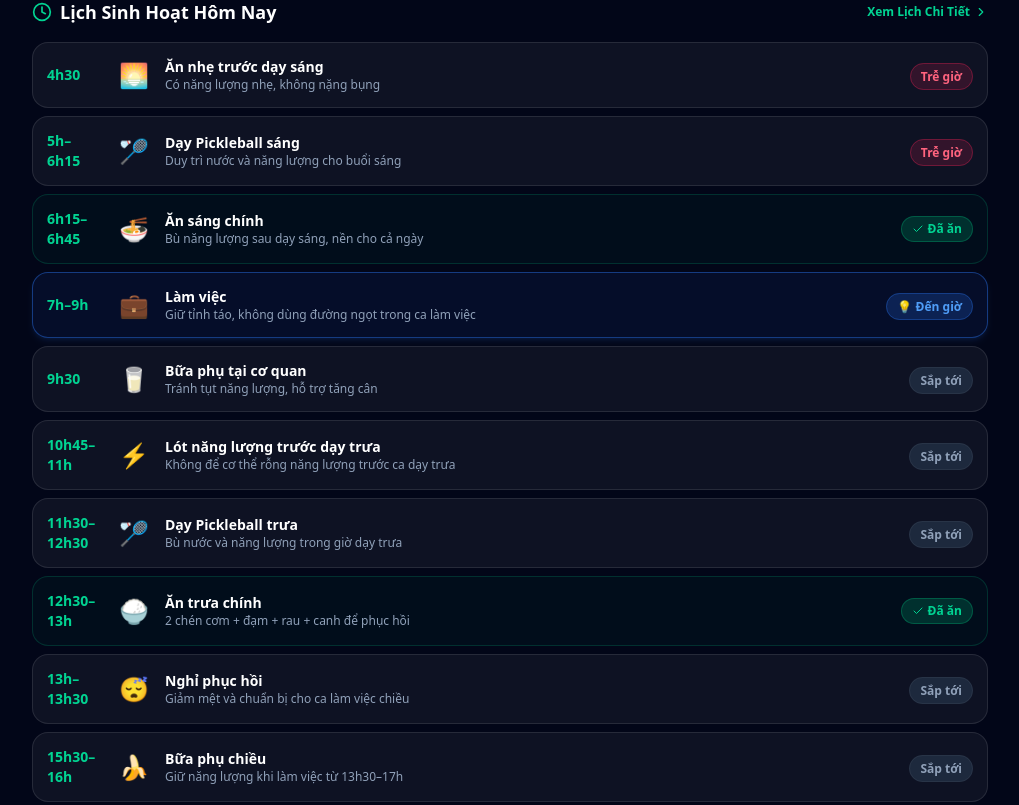
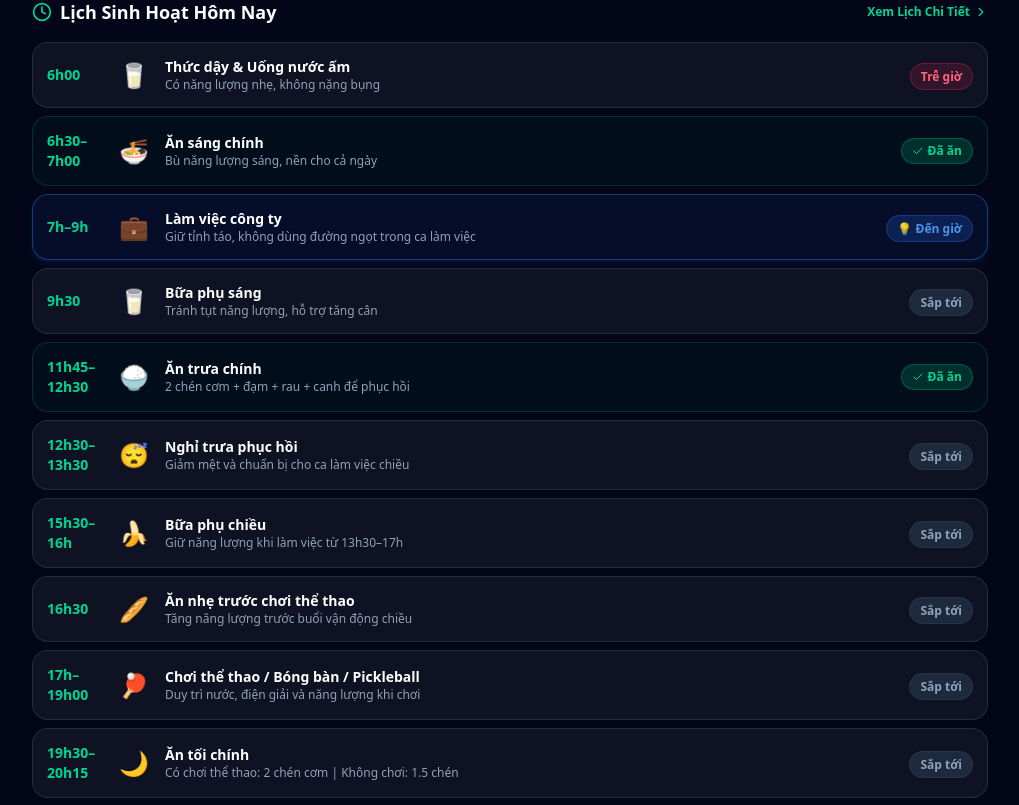
Before and after one commit to tuanmediatech/nutritrack-pro, a React (Vite) app: page / in a window 1280 px wide. Shown: the part 811-1616 px from the top of the page, without its empty margins (260-1279 px from the left). Built offline with nearby package versions, Linux system fonts and the light colour scheme.

Commit message:
fix: Remove all teaching pickleball items and update routine for office & sports

```diff
--- a/src/data/defaultData.ts
+++ b/src/data/defaultData.ts
@@ -14,36 +14,31 @@ export const PROFILE_DATA: Record<ProfileType, {
 }> = {
   tang_can: {
     MEAL_SCHEDULE: [
-      { id: 'pre_morning', time: '04:30', displayTime: '4h30', name: 'Ăn nhẹ trước dạy sáng', icon: '🌅', activity: 'Trước khi dạy Pickleball sáng', goal: 'Có năng lượng nhẹ, không nặng bụng', category: 'morning', options: ['1 quả chuối nhỏ', '1 lát bánh mì nhỏ hoặc ½ ổ nhỏ', '½ củ khoai lang nhỏ', '1 ly nhỏ sữa tươi không đường', '300–500ml nước lọc'] },
-      { id: 'pickleball_morning', time: '05:00', displayTime: '5h–6h15', name: 'Dạy Pickleball sáng', icon: '🏸', activity: 'Dạy Pickleball 5h–6h15', goal: 'Duy trì nước và năng lượng cho buổi sáng', category: 'morning', options: ['Nước lọc từng ngụm nhỏ', 'Điện giải loãng nếu trời nóng/mồ hôi nhiều'] },
-      { id: 'breakfast', time: '06:15', displayTime: '6h15–6h45', name: 'Ăn sáng chính', icon: '🍜', activity: 'Bữa sáng chính', goal: 'Bù năng lượng sau dạy sáng, nền cho cả ngày', category: 'morning', options: ['Phở/bún bò/bún chả cá/mì quảng có thịt hoặc trứng + sữa', 'Bánh mì thịt hoặc bánh mì trứng + sữa', '1–1.5 chén cơm + cá/thịt/trứng + canh + sữa', 'Bánh mì + 2 trứng luộc + sữa (khi bận)'] },
-      { id: 'work_morning', time: '07:00', displayTime: '7h–9h', name: 'Làm việc', icon: '💼', activity: 'Làm việc hành chính 7h–11h30', goal: 'Giữ tỉnh táo, không dùng đường ngọt trong ca làm việc', category: 'morning', options: ['Nước lọc đều đặn', 'Không uống cà phê sữa quá ngọt'] },
-      { id: 'snack_morning', time: '09:30', displayTime: '9h30', name: 'Bữa phụ tại cơ quan', icon: '🥛', activity: 'Bữa phụ sáng', goal: 'Tránh tụt năng lượng, hỗ trợ tăng cân', category: 'morning', options: ['Sữa chua không đường + trái cây', 'Sữa tươi không đường + đậu phộng/hạt điều/hạnh nhân', 'Trái cây + 1 quả trứng luộc', 'Bánh mì nhỏ + sữa không đường', 'Bắp luộc hoặc khoai lang'] },
-      { id: 'pre_noon', time: '10:45', displayTime: '10h45–11h', name: 'Lót năng lượng trước dạy trưa', icon: '⚡', activity: 'Lót năng lượng trước dạy Pickleball trưa', goal: 'Không để cơ thể rỗng năng lượng trước ca dạy trưa', category: 'noon', options: ['1 quả chuối', '1 khúc bắp luộc', '1 lát bánh mì', '1 hộp sữa tươi không đường', '1 củ khoai nhỏ'] },
-      { id: 'pickleball_noon', time: '11:30', displayTime: '11h30–12h30', name: 'Dạy Pickleball trưa', icon: '🏸', activity: 'Dạy Pickleball 11h30–12h30', goal: 'Bù nước và năng lượng trong giờ dạy trưa', category: 'noon', options: ['Nước lọc thường xuyên', 'Điện giải loãng nếu nắng nóng, mồ hôi nhiều'] },
-      { id: 'lunch', time: '12:30', displayTime: '12h30–13h', name: 'Ăn trưa chính', icon: '🍚', activity: 'Ăn trưa chính sau ca dạy', goal: '2 chén cơm + đạm + rau + canh để phục hồi', category: 'noon', options: ['2 chén cơm', 'Đạm: Cá kho/hấp, gà, thịt heo nạc, bò, tôm, mực, trứng, đậu phụ', 'Rau luộc, rau xào ít dầu, salad', '1 chén canh (canh rau/cá/thịt/xương)', 'Tráng miệng nhỏ: ổi, đu đủ, thanh long, táo'] },
-      { id: 'rest', time: '13:00', displayTime: '13h–13h30', name: 'Nghỉ phục hồi', icon: '😴', activity: 'Nghỉ trưa rồi đi làm ở công ty 13h30–17h', goal: 'Giảm mệt và chuẩn bị cho ca làm việc chiều', category: 'noon', options: ['Chợp mắt 15–20 phút nếu được', 'Rất quan trọng nếu ngủ đêm ít'] },
-      { id: 'snack_afternoon', time: '15:30', displayTime: '15h30–16h', name: 'Bữa phụ chiều', icon: '🍌', activity: 'Bữa phụ chiều trong ca làm việc ở công ty', goal: 'Giữ năng lượng khi làm việc từ 13h30–17h', category: 'afternoon', options: ['Sữa tươi không đường + chuối (ưu tiên)', 'Sữa tươi không đường + bắp luộc', 'Sữa chua không đường + trái cây', 'Bánh bao / bánh bèo / bún riêu / bánh bột lọc: 1 phần + thêm 1 trứng hoặc 100g tôm/gà/đậu phụ', 'Vịt gỏi trộn: 1 phần + thêm 1 trứng luộc hoặc 1 hộp đậu phụ + 1 ly sữa'] },
-      { id: 'extra_sport', time: '16:30', displayTime: '16h30', name: 'Ăn thêm nếu chơi đến 20h', icon: '🥖', activity: 'Sau ca công ty, trước khi chơi 17h–19h30', goal: 'Tăng năng lượng trước buổi vận động kéo dài', category: 'afternoon', optional: true, options: ['1 lát bánh mì hoặc ½ ổ nhỏ', '1 củ khoai nhỏ', '1 quả trứng luộc', '1 khúc bắp', '1 phần cơm nắm nhỏ'] },
-      { id: 'sport_evening', time: '17:00', displayTime: '17h–20h', name: 'Bóng bàn / Social Pickleball', icon: '🏓', activity: 'Chơi bóng bàn / Pickleball 17h–19h30', goal: 'Duy trì nước, điện giải và năng lượng khi chơi', category: 'afternoon', optional: true, options: ['Dưới 60 phút: nước lọc là đủ', '90–180 phút: nước lọc + điện giải loãng', 'Hụt sức: 1 quả chuối hoặc 1 lát bánh mì nhỏ'] },
-      { id: 'dinner', time: '20:15', displayTime: '20h15–20h45', name: 'Ăn tối chính', icon: '🌙', activity: 'Ăn tối sau buổi làm việc và thể thao', goal: 'Có chơi 17h–19h30: 2 chén cơm | Không chơi: 1.5 chén', category: 'evening', options: ['Cơm + cá + rau + canh (ưu tiên thường xuyên)', 'Cơm + gà + rau (tốt sau vận động)', 'Cơm + thịt bò + canh (1–2 bữa/tuần)', 'Cơm + đậu phụ + cá (nhẹ bụng)', 'Bún/phở/mì quảng nếu không muốn ăn cơm'] },
+      { id: 'pre_morning', time: '06:00', displayTime: '6h00', name: 'Thức dậy & Uống nước ấm', icon: '🥛', activity: 'Khởi động ruột & bù nước', goal: 'Có năng lượng nhẹ, không nặng bụng', category: 'morning', options: ['300ml nước ấm', '1 lát chanh loãng không đường'] },
+      { id: 'breakfast', time: '06:30', displayTime: '6h30–7h00', name: 'Ăn sáng chính', icon: '🍜', activity: 'Bữa sáng chính', goal: 'Bù năng lượng sáng, nền cho cả ngày', category: 'morning', options: ['Phở/bún bò/bún chả cá/mì quảng có thịt hoặc trứng + sữa', 'Bánh mì thịt hoặc bánh mì trứng + sữa', '1–1.5 chén cơm + cá/thịt/trứng + canh + sữa', 'Bánh mì + 2 trứng luộc + sữa (khi bận)'] },
+      { id: 'work_morning', time: '07:00', displayTime: '7h–9h', name: 'Làm việc công ty', icon: '💼', activity: 'Làm việc hành chính 7h–11h30', goal: 'Giữ tỉnh táo, không dùng đường ngọt trong ca làm việc', category: 'morning', options: ['Nước lọc đều đặn', 'Cà phê đen không đường / Trà xanh'] },
+      { id: 'snack_morning', time: '09:30', displayTime: '9h30', name: 'Bữa phụ sáng', icon: '🥛', activity: 'Bữa phụ sáng tại công ty', goal: 'Tránh tụt năng lượng, hỗ trợ tăng cân', category: 'morning', options: ['Sữa chua không đường + trái cây', 'Sữa tươi không đường + đậu phộng/hạt điều/hạnh nhân', 'Trái cây + 1 quả trứng luộc', 'Bánh mì nhỏ + sữa không đường', 'Bắp luộc hoặc khoai lang'] },
+      { id: 'lunch', time: '11:45', displayTime: '11h45–12h30', name: 'Ăn trưa chính', icon: '🍚', activity: 'Ăn trưa chính', goal: '2 chén cơm + đạm + rau + canh để phục hồi', category: 'noon', options: ['2 chén cơm', 'Đạm: Cá kho/hấp, gà, thịt heo nạc, bò, tôm, mực, trứng, đậu phụ', 'Rau luộc, rau xào ít dầu, salad', '1 chén canh (canh rau/cá/thịt/xương)', 'Tráng miệng nhỏ: ổi, đu đủ, thanh long, táo'] },
+      { id: 'rest', time: '12:30', displayTime: '12h30–13h30', name: 'Nghỉ trưa phục hồi', icon: '😴', activity: 'Nghỉ trưa rồi đi làm ở công ty 13h30–17h', goal: 'Giảm mệt và chuẩn bị cho ca làm việc chiều', category: 'noon', options: ['Chợp mắt 20–30 phút', 'Rất quan trọng nếu ngủ đêm ít'] },
+      { id: 'snack_afternoon', time: '15:30', displayTime: '15h30–16h', name: 'Bữa phụ chiều', icon: '🍌', activity: 'Bữa phụ chiều trong ca làm việc ở công ty', goal: 'Giữ năng lượng khi làm việc từ 13h30–17h', category: 'afternoon', options: ['Sữa tươi không đường + chuối (ưu tiên)', 'Sữa tươi không đường + bắp luộc', 'Sữa chua không đường + trái cây', 'Bánh bao / bánh bèo / bún riêu / bánh bột lọc: 1 phần + thêm 1 trứng hoặc 100g tôm/gà/đậu phụ'] },
+      { id: 'extra_sport', time: '16:30', displayTime: '16h30', name: 'Ăn nhẹ trước chơi thể thao', icon: '🥖', activity: 'Sau ca công ty, trước khi chơi thể thao', goal: 'Tăng năng lượng trước buổi vận động chiều', category: 'afternoon', optional: true, options: ['1 lát bánh mì hoặc ½ ổ nhỏ', '1 củ khoai nhỏ', '1 quả trứng luộc', '1 khúc bắp'] },
+      { id: 'sport_evening', time: '17:00', displayTime: '17h–19h00', name: 'Chơi thể thao / Bóng bàn / Pickleball', icon: '🏓', activity: 'Chơi bóng bàn / Pickleball giải trí 17h–19h00', goal: 'Duy trì nước, điện giải và năng lượng khi chơi', category: 'afternoon', optional: true, options: ['Nước lọc 500-700ml', 'Điện giải loãng nếu ra mồ hôi nhiều', '1 quả chuối nhỏ nếu hụt sức'] },
+      { id: 'dinner', time: '19:30', displayTime: '19h30–20h15', name: 'Ăn tối chính', icon: '🌙', activity: 'Ăn tối sau buổi thể thao', goal: 'Có chơi thể thao: 2 chén cơm | Không chơi: 1.5 chén', category: 'evening', options: ['Cơm + cá + rau + canh (ưu tiên thường xuyên)', 'Cơm + gà + rau (tốt sau vận động)', 'Cơm + thịt bò + canh (1–2 bữa/tuần)', 'Cơm + đậu phụ + cá (nhẹ bụng)'] },
       { id: 'work_evening', time: '21:00', displayTime: '21h–22h30', name: 'Làm việc tối', icon: '💻', activity: 'Làm việc tối', goal: 'Không kích thích thần kinh quá mức', category: 'evening', options: ['Nước lọc', 'Tránh cà phê/trà đặc sau chiều'] },
-      { id: 'pre_sleep', time: '22:00', displayTime: '22h–22h30', name: 'Trước khi ngủ (nếu đói)', icon: '🌛', activity: 'Bữa phụ trước ngủ', goal: 'Bổ sung nhẹ, không tăng đường nhanh', category: 'evening', options: ['1 ly sữa tươi không đường ấm (dễ ngủ hơn)', 'Sữa tươi không đường + 1 quả trứng luộc', '1 hũ sữa chua không đường', 'Sữa + ½ củ khoai (hôm vận động rất nặng)'] },
-      { id: 'sleep', time: '22:30', displayTime: '22h30–23h', name: 'Ngủ', icon: '💤', activity: 'Ngủ phục hồi', goal: 'Cố định giờ ngủ', category: 'evening', options: ['Càng ngủ đều càng dễ tăng cân sạch', 'Mục tiêu: 7–8 tiếng'] }
+      { id: 'pre_sleep', time: '22:00', displayTime: '22h–22h30', name: 'Trước khi ngủ (nếu đói)', icon: '🌛', activity: 'Bữa phụ trước ngủ', goal: 'Bổ sung nhẹ, không tăng đường nhanh', category: 'evening', options: ['1 ly sữa tươi không đường ấm (dễ ngủ hơn)', 'Sữa tươi không đường + 1 quả trứng luộc', '1 hũ sữa chua không đường'] },
+      { id: 'sleep', time: '22:30', displayTime: '22h30–23h', name: 'Ngủ', icon: '💤', activity: 'Ngủ phục hồi', goal: 'Cố định giờ ngủ, mục tiêu 7–8 tiếng', category: 'evening', options: ['Càng ngủ đều càng dễ tăng cân sạch'] }
     ],
     CHECKLIST_ITEMS: [
-      { id: 'c1', text: 'Ăn nhẹ trước dạy sáng (4h30)', time: '4h30', icon: '🌅' },
-      { id: 'c2', text: 'Ăn sáng có tinh bột + đạm (6h15)', time: '6h15', icon: '🍜' },
-      { id: 'c3', text: 'Uống ít nhất 2 bịch sữa/sữa chua trong ngày', time: 'Cả ngày', icon: '🥛' },
-      { id: 'c4', text: 'Ăn bữa phụ 9h30', time: '9h30', icon: '🥗' },
-      { id: 'c5', text: 'Ăn nhẹ trước dạy trưa (10h45)', time: '10h45', icon: '⚡' },
-      { id: 'c6', text: 'Ăn trưa đủ 2 chén cơm + đạm + rau + canh', time: '12h45', icon: '🍚' },
-      { id: 'c7', text: 'Nghỉ trưa 15–20 phút', time: '13h20', icon: '😴' },
-      { id: 'c8', text: 'Ăn bữa phụ chiều (15h30)', time: '15h30', icon: '🍌' },
-      { id: 'c9', text: 'Nếu chơi đến 20h: Ăn thêm lúc 16h30', time: '16h30', icon: '🥖' },
-      { id: 'c10', text: 'Ăn tối đủ đạm, không bỏ cơm (20h15)', time: '20h15', icon: '🌙' },
-      { id: 'c11', text: 'Uống đủ nước (2–3 lít)', time: 'Cả ngày', icon: '💧' },
-      { id: 'c12', text: 'Không dùng sữa đặc / nước ngọt / trà sữa', time: 'Cả ngày', icon: '🚫' }
+      { id: 'c1', text: 'Uống 300ml nước ấm sau khi thức dậy (6h00)', time: '6h00', icon: '🥛' },
+      { id: 'c2', text: 'Ăn sáng có tinh bột + đạm (6h30)', time: '6h30', icon: '🍜' },
+      { id: 'c3', text: 'Ăn bữa phụ sáng tại công ty (9h30)', time: '9h30', icon: '🥗' },
+      { id: 'c4', text: 'Ăn trưa đủ 2 chén cơm + đạm + rau + canh', time: '11h45', icon: '🍚' },
+      { id: 'c5', text: 'Nghỉ trưa 20–30 phút', time: '12h30', icon: '😴' },
+      { id: 'c6', text: 'Ăn bữa phụ chiều (15h30)', time: '15h30', icon: '🍌' },
+      { id: 'c7', text: 'Chơi thể thao / Pickleball chiều (17h00)', time: '17h00', icon: '🏓' },
+      { id: 'c8', text: 'Ăn tối đủ đạm, không bỏ cơm (19h30)', time: '19h30', icon: '🌙' },
+      { id: 'c9', text: 'Uống đủ nước (2–3 lít)', time: 'Cả ngày', icon: '💧' },
+      { id: 'c10', text: 'Không dùng sữa đặc / nước ngọt / trà sữa', time: 'Cả ngày', icon: '🚫' }
     ],
     RULES: [
       { icon: '⏰', title: 'Giữ khung giờ cố định', text: 'Ăn đúng các mốc trong ngày để không bị rỗng năng lượng. Cơ thể quen giờ ăn sẽ hấp thu tốt hơn.' },
@@ -82,30 +77,27 @@ export const PROFILE_DATA: Record<ProfileType, {
   },
   giam_can: {
     MEAL_SCHEDULE: [
-      { id: 'pre_morning', time: '04:30', displayTime: '4h30', name: 'Uống nước ấm & Khởi động', icon: '🥛', activity: 'Khởi động ruột & dạ dày sáng', goal: 'Bù nước & kích hoạt chuyển hóa mỡ sáng', category: 'morning', options: ['300ml nước ấm pha 1 lát chanh (không đường)', '300ml nước lọc ấm phòng'] },
-      { id: 'pickleball_morning', time: '05:00', displayTime: '5h–6h15', name: 'Dạy Pickleball sáng (Đốt calo)', icon: '🏸', activity: 'Dạy Pickleball 5h–6h15', goal: 'Đốt mỡ tự nhiên khi chưa nạp tinh bột nặng', category: 'morning', options: ['Nước lọc nhấp ngụm nhỏ (300–500ml)', 'Không uống nước ngọt/điện giải có đường'] },
-      { id: 'breakfast', time: '06:15', displayTime: '6h15–6h45', name: 'Ăn sáng Low-GI & Đạm nạc', icon: '🥣', activity: 'Bữa sáng giảm mỡ', goal: 'Đạm giữ cơ + tinh bột hấp thu chậm, no lâu', category: 'morning', options: ['2 quả trứng luộc + 1 củ khoai lang nhỏ (100g) + 1 ly sữa tươi KĐ', '1 tô bún riêu/phở gà (1/2 lượng bánh + nhiều rau nạc)', 'Yến mạch 40g pha sữa tươi không đường + 1 quả trứng luộc'] },
-      { id: 'work_morning', time: '07:00', displayTime: '7h–9h', name: 'Làm việc công ty', icon: '💼', activity: 'Làm việc 7h–11h30', goal: 'Uống đủ nước, tránh trà sữa / ăn vặt ngọt', category: 'morning', options: ['Nước lọc 500ml', 'Cà phê đen / trà xanh không đường'] },
+      { id: 'pre_morning', time: '06:00', displayTime: '6h00', name: 'Uống nước ấm & Khởi động sáng', icon: '🥛', activity: 'Khởi động ruột & bù nước', goal: 'Bù nước & kích hoạt chuyển hóa mỡ sáng', category: 'morning', options: ['300ml nước ấm pha 1 lát chanh (không đường)', '300ml nước lọc ấm phòng'] },
+      { id: 'breakfast', time: '06:30', displayTime: '6h30–7h00', name: 'Ăn sáng Low-GI & Đạm nạc', icon: '🥣', activity: 'Bữa sáng giảm mỡ', goal: 'Đạm giữ cơ + tinh bột hấp thu chậm, no lâu', category: 'morning', options: ['2 quả trứng luộc + 1 củ khoai lang nhỏ (100g) + 1 ly sữa tươi KĐ', '1 tô bún riêu/phở gà (1/2 lượng bánh + nhiều rau nạc)', 'Yến mạch 40g pha sữa tươi không đường + 1 quả trứng luộc'] },
+      { id: 'work_morning', time: '07:00', displayTime: '7h–9h', name: 'Làm việc công ty', icon: '💼', activity: 'Làm việc hành chính 7h–11h30', goal: 'Uống đủ nước, tránh trà sữa / ăn vặt ngọt', category: 'morning', options: ['Nước lọc 500ml', 'Cà phê đen / trà xanh không đường'] },
       { id: 'snack_morning', time: '09:30', displayTime: '9h30', name: 'Bữa phụ sáng nhẹ', icon: '🍏', activity: 'Bữa phụ cắt cơn thèm', goal: 'Giữ đường huyết ổn định, chống tích mỡ', category: 'morning', options: ['1 quả táo xanh nhỏ', '1/2 quả ổi tươi', '1 hũ sữa chua không đường (Greek yogurt)', '5-7 hạt hạnh nhân/hạt điều'] },
-      { id: 'pre_noon', time: '10:45', displayTime: '10h45–11h', name: 'Lót đạm nhẹ trước dạy trưa', icon: '⚡', activity: 'Lót dạ trước ca trưa', goal: 'Tránh kiệt sức ca trưa không tăng calo', category: 'noon', options: ['1 hộp sữa tươi không đường (200ml)', '1 quả trứng luộc', '1/2 hũ sữa chua không đường'] },
-      { id: 'pickleball_noon', time: '11:30', displayTime: '11h30–12h30', name: 'Dạy Pickleball trưa', icon: '🏸', activity: 'Dạy Pickleball ca trưa', goal: 'Bù nước lọc đều đặn', category: 'noon', options: ['Nước lọc 500ml', 'Điện giải loãng 0 calo'] },
-      { id: 'lunch', time: '12:30', displayTime: '12h30–13h', name: 'Ăn trưa kiểm soát Calo', icon: '🥗', activity: 'Ăn trưa chính', goal: 'Tối đa 1–1.5 chén cơm gạo lứt + đạm nạc + nhiều rau', category: 'noon', options: ['1 chén cơm gạo lứt + 150g ức gà áp chảo/hấp + rau luộc + canh', '1 chén cơm lứt + 150g cá kho nạc/hấp + rau luộc + 1 bát canh', 'Salad ức gà/tôm hấp sốt chanh béo nhẹ'] },
-      { id: 'rest', time: '13:00', displayTime: '13h–13h30', name: 'Nghỉ trưa phục hồi', icon: '😴', activity: 'Nghỉ trưa 15-20 phút', goal: 'Giảm cortisol, hỗ trợ thâm hụt mỡ', category: 'noon', options: ['Chợp mắt 15–20 phút'] },
-      { id: 'snack_afternoon', time: '15:30', displayTime: '15h30–16h', name: 'Bữa phụ chiều đạm nạc', icon: '🥜', activity: 'Bữa phụ chiều công ty', goal: 'Giữ tỉnh táo, hỗ trợ tập chiều', category: 'afternoon', options: ['1 hũ sữa chua không đường', '1 hộp sữa tươi không đường', '1/2 quả ổi tươi + 1 quả trứng luộc'] },
-      { id: 'sport_evening', time: '17:00', displayTime: '17h–19h30', name: 'Bóng bàn / Pickleball đốt calo', icon: '🔥', activity: 'Thể thao chiều 17h–19h30', goal: 'Đốt 400–600 kcal mỡ thừa', category: 'afternoon', options: ['Nước lọc 500-700ml', '1/2 quả chuối nếu hụt sức'] },
+      { id: 'lunch', time: '11:45', displayTime: '11h45–12h30', name: 'Ăn trưa kiểm soát Calo', icon: '🥗', activity: 'Ăn trưa thâm hụt calo', goal: 'Tối đa 1–1.5 chén cơm gạo lứt + đạm nạc + nhiều rau', category: 'noon', options: ['1 chén cơm gạo lứt + 150g ức gà áp chảo/hấp + rau luộc + canh', '1 chén cơm lứt + 150g cá kho nạc/hấp + rau luộc + 1 bát canh', 'Salad ức gà/tôm hấp sốt chanh béo nhẹ'] },
+      { id: 'rest', time: '12:30', displayTime: '12h30–13h30', name: 'Nghỉ trưa phục hồi', icon: '😴', activity: 'Nghỉ trưa 20–30 phút', goal: 'Giảm cortisol, hỗ trợ thâm hụt mỡ', category: 'noon', options: ['Chợp mắt 20–30 phút'] },
+      { id: 'snack_afternoon', time: '15:30', displayTime: '15h30–16h', name: 'Bữa phụ chiều đạm nạc', icon: '🥜', activity: 'Bữa phụ chiều công ty', goal: 'Giữ tỉnh táo, hỗ trợ tập chiều', category: 'afternoon', options: ['1 hũ sữa chua không đường', '1 hộp sữa tươi không đường', '1/2 quả ổi tươi + 1 quả trứng luộc', '5 hạt hạnh nhân'] },
+      { id: 'sport_evening', time: '17:00', displayTime: '17h–19h00', name: 'Thể thao chiều đốt mỡ', icon: '🔥', activity: 'Chơi thể thao / Pickleball / Cardio 17h–19h00', goal: 'Đốt 400–600 kcal mỡ thừa', category: 'afternoon', options: ['Nước lọc 500-700ml', '1/2 quả chuối nếu hụt sức'] },
       { id: 'dinner', time: '19:30', displayTime: '19h30–20h00', name: 'Ăn tối đạm nạc & nhiều rau', icon: '🌙', activity: 'Ăn tối thâm hụt calo', goal: 'Chỉ 1/2 chén cơm lứt hoặc cắt cơm, ăn ức gà/cá + rau luộc', category: 'evening', options: ['1/2 chén cơm gạo lứt + 150g cá hấp + đĩa lớn rau luộc + canh', '150g ức gà xé phay trộn gỏi bắp cải ổi (không cơm)', 'Salad cá ngừ / tôm hấp sốt chanh (không sốt béo)'] },
       { id: 'work_evening', time: '21:00', displayTime: '21h–22h30', name: 'Làm việc tối', icon: '💻', activity: 'Làm việc tối', goal: 'Không ăn vặt đêm', category: 'evening', options: ['Nước lọc ấm', 'Trà hoa cúc / trà 0 calo'] },
       { id: 'sleep', time: '22:30', displayTime: '22h30–23h', name: 'Ngủ sớm đốt mỡ', icon: '💤', activity: 'Ngủ phục hồi', goal: 'Ngủ trước 23h giúp tiết GH đốt mỡ', category: 'evening', options: ['Mục tiêu: 7-8 tiếng'] }
     ],
     CHECKLIST_ITEMS: [
-      { id: 'c1', text: 'Uống 300ml nước ấm ngay khi thức dậy', time: '4h30', icon: '🥛' },
-      { id: 'c2', text: 'Ăn sáng đạm nạc + tinh bột hấp thu chậm', time: '6h15', icon: '🥣' },
+      { id: 'c1', text: 'Uống 300ml nước ấm ngay khi thức dậy (6h00)', time: '6h00', icon: '🥛' },
+      { id: 'c2', text: 'Ăn sáng đạm nạc + tinh bột hấp thu chậm (6h30)', time: '6h30', icon: '🥣' },
       { id: 'c3', text: 'Ăn phụ sáng nhẹ (táo xanh / ổi / sữa chua KĐ)', time: '9h30', icon: '🍏' },
-      { id: 'c4', text: 'Ăn trưa tối đa 1–1.5 chén cơm lứt', time: '12h30', icon: '🥗' },
-      { id: 'c5', text: 'Nghỉ trưa 15-20 phút', time: '13h00', icon: '😴' },
-      { id: 'c6', text: 'Bữa phụ chiều 15h30 nhẹ đạm', time: '15h30', icon: '🥜' },
-      { id: 'c7', text: 'Chơi thể thao / Pickleball chiều đốt calo', time: '17h00', icon: '🔥' },
-      { id: 'c8', text: 'Ăn tối tối đa 1/2 chén cơm lứt + đạm nạc', time: '19h30', icon: '🌙' },
+      { id: 'c4', text: 'Ăn trưa tối đa 1–1.5 chén cơm lứt', time: '11h45', icon: '🥗' },
+      { id: 'c5', text: 'Nghỉ trưa 20-30 phút', time: '12h30', icon: '😴' },
+      { id: 'c6', text: 'Bữa phụ chiều nhẹ đạm (15h30)', time: '15h30', icon: '🥜' },
+      { id: 'c7', text: 'Chơi thể thao / Pickleball chiều đốt calo (17h00)', time: '17h00', icon: '🔥' },
+      { id: 'c8', text: 'Ăn tối tối đa 1/2 chén cơm lứt + đạm nạc (19h30)', time: '19h30', icon: '🌙' },
       { id: 'c9', text: 'Không uống nước ngọt / trà sữa / ăn vặt đêm', time: 'Cả ngày', icon: '🚫' },
       { id: 'c10', text: 'Uống đủ 2 - 2.5L nước lọc', time: 'Cả ngày', icon: '💧' }
     ],
```
